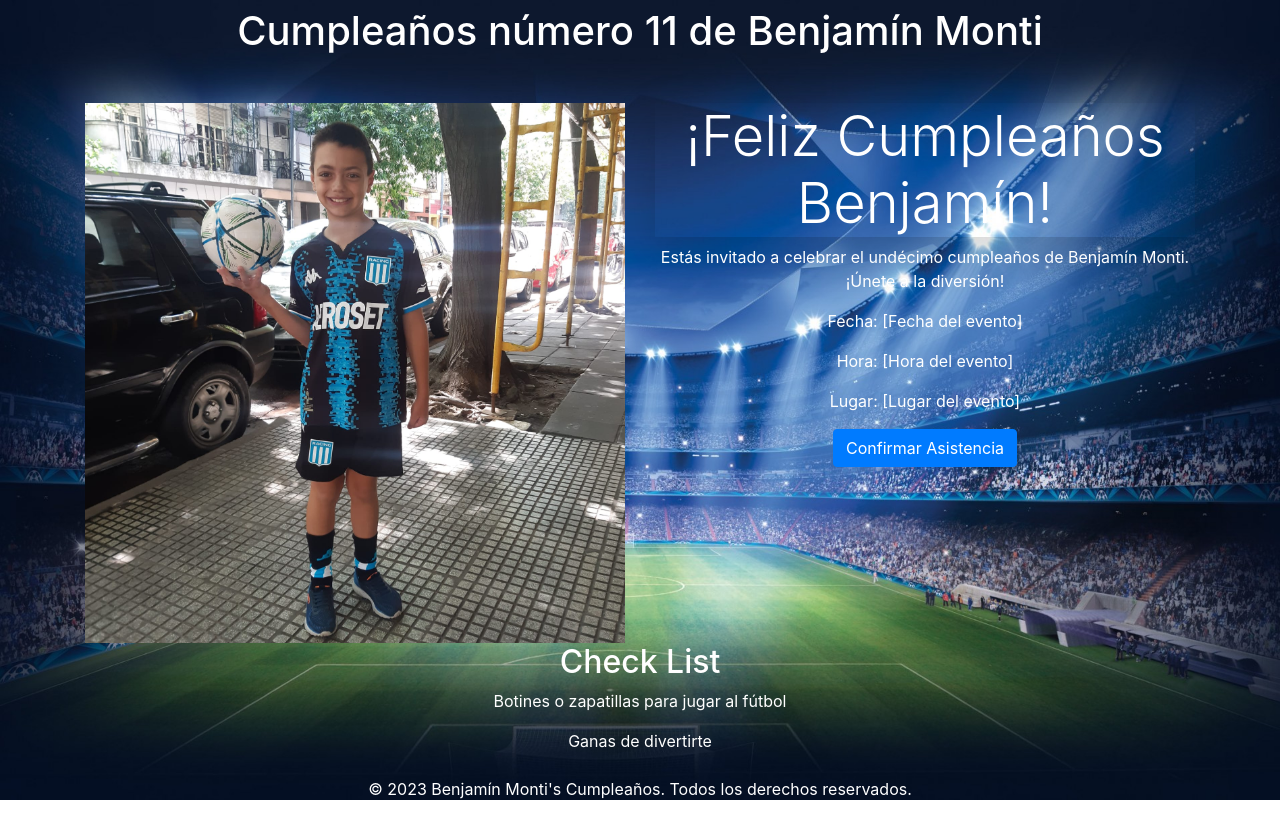
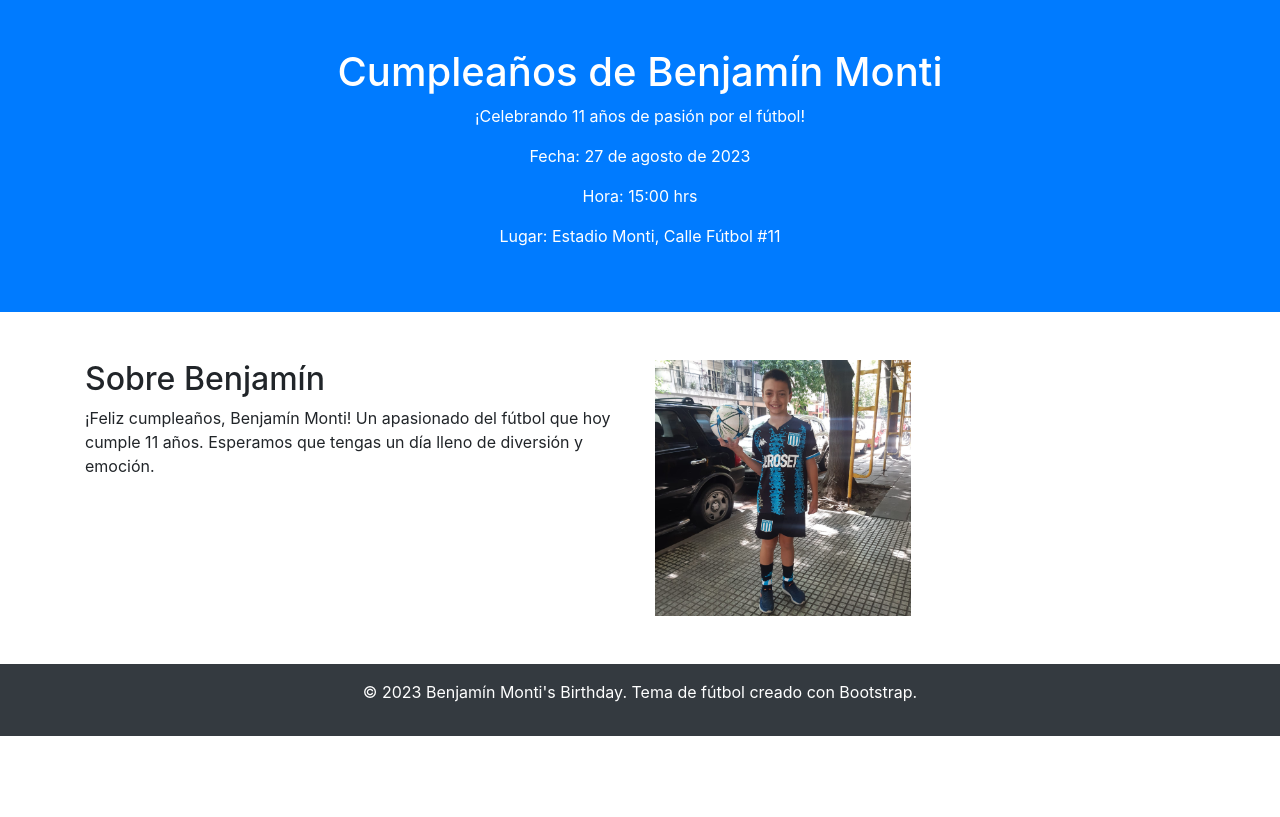
Before and after one commit to Atreyu2406/cumple_benja, a plain HTML site: page index.html in a window 1280 px wide. Drawn offline with nearby package versions, Linux system fonts and the light colour scheme.

Commit message:
feat: new format

```diff
--- a/index.html
+++ b/index.html
@@ -1,45 +1,41 @@
 <!DOCTYPE html>
-<html lang="en">
+<html lang="es">
 <head>
     <meta charset="UTF-8">
     <meta name="viewport" content="width=device-width, initial-scale=1.0">
-  <link rel="stylesheet" href="https://stackpath.bootstrapcdn.com/bootstrap/4.5.2/css/bootstrap.min.css">
+    <title>Cumpleaños de Benjamín Monti - Temática Fútbol</title>
+    <!-- Enlace al archivo CSS de Bootstrap -->
     <link rel="stylesheet" href="styles.css">
-  <title>Cumpleaños de Benjamín Monti</title>
+    <link rel="stylesheet" href="https://maxcdn.bootstrapcdn.com/bootstrap/4.5.2/css/bootstrap.min.css">
 </head>
 <body>
-  <div class="container">
-    <header class="text-center mt-4">
-      <h1>Cumpleaños número 11 de Benjamín Monti</h1>
+    <header class="bg-primary text-white text-center py-5">
+        <h1>Cumpleaños de Benjamín Monti</h1>
+        <p>¡Celebrando 11 años de pasión por el fútbol!</p>
+        <p>Fecha: 27 de agosto de 2023</p>
+        <p>Hora: 15:00 hrs</p>
+        <p>Lugar: Estadio Monti, Calle Fútbol #11</p>
     </header>
-    <section class="row mt-5">
+
+    <section class="container mt-5">
+        <div class="row">
             <div class="col-md-6">
-        <img src="src/img/benja_cumple.jpg" alt="Benjamín Monti" class="img-fluid">
+                <h2>Sobre Benjamín</h2>
+                <p>¡Feliz cumpleaños, Benjamín Monti! Un apasionado del fútbol que hoy cumple 11 años. Esperamos que tengas un día lleno de diversión y emoción.</p>
             </div>
             <div class="col-md-6">
-        <h2 class="shadow-lg display-4">¡Feliz Cumpleaños Benjamín!</h2>
-        <p>Estás invitado a celebrar el undécimo cumpleaños de Benjamín Monti. ¡Únete a la diversión!</p>
-        <p>Fecha: [Fecha del evento]</p>
-        <p>Hora: [Hora del evento]</p>
-        <p>Lugar: [Lugar del evento]</p>
-        <a href="https://wa.me/05491164473536?text=Hola%20Benjam%C3%ADn%2C%20confirmo%20para%20tu%20cumplea%C3%B1os%21" class="btn btn-primary">Confirmar Asistencia</a>
+                <img src="/src/img/benja_cumple.jpg" alt="Benjamín Monti jugando al fútbol" class="img-fluid mb-5">
+            </div>
         </div>
     </section>
-    <section>
-        <div>
-            <h2>Check List</h2>
-            <p>Botines o zapatillas para jugar al fútbol</p>
-            <p>Ganas de divertirte</p>
-        </div>
-    </section>
-    <footer class="text-center mt-4">
-      <p>&copy; 2023 Benjamín Monti's Cumpleaños. Todos los derechos reservados.</p>
+
+    <footer class="bg-dark text-white text-center py-3">
+        <p>&copy; 2023 Benjamín Monti's Birthday. Tema de fútbol creado con Bootstrap.</p>
     </footer>
-  </div>
 
-  <script src="https://code.jquery.com/jquery-3.5.1.slim.min.js"></script>
-  <script src="https://cdn.jsdelivr.net/npm/@popperjs/core@2.9.3/dist/umd/popper.min.js"></script>
-  <script src="https://stackpath.bootstrapcdn.com/bootstrap/4.5.2/js/bootstrap.min.js"></script>
-  <script src="script.js"></script>
+    <!-- Enlace al archivo JS de Bootstrap (opcional, para funcionalidades avanzadas) -->
+    <script src="https://ajax.googleapis.com/ajax/libs/jquery/3.5.1/jquery.min.js"></script>
+    <script src="https://cdnjs.cloudflare.com/ajax/libs/popper.js/1.16.0/umd/popper.min.js"></script>
+    <script src="https://maxcdn.bootstrapcdn.com/bootstrap/4.5.2/js/bootstrap.min.js"></script>
 </body>
 </html>
--- a/styles.css
+++ b/styles.css
@@ -54,18 +54,6 @@
     font-size: 24px;
   } */
 
-
-
-  body {
-    background-image: url("/src/img/fondo_futbol.jpeg");
-    background-size: cover; /* Escalar la imagen para cubrir todo el contenedor */
-    background-position: center; /* Centrar la imagen */
-    background-repeat: no-repeat; /* Evitar que la imagen se repita */
-    width: 100%;
-    height: 100vh; /* Establecer la altura del contenedor (puede ser ajustada) */
-    display: flex;
-    align-items: center;
-    justify-content: center;
-    color: white;
-    text-align: center;
-  }
+ img {
+    width: 20vw;
+ }
```
Lines whose indentation alone changed are shown as unchanged.
